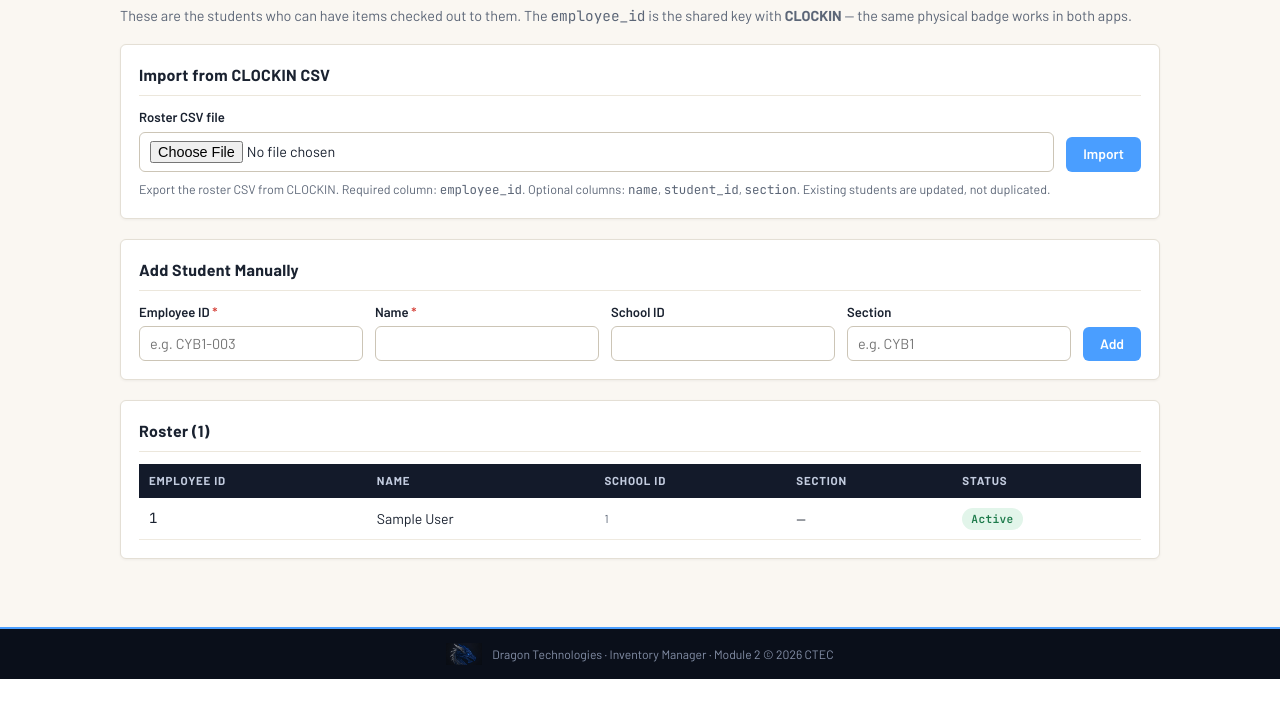
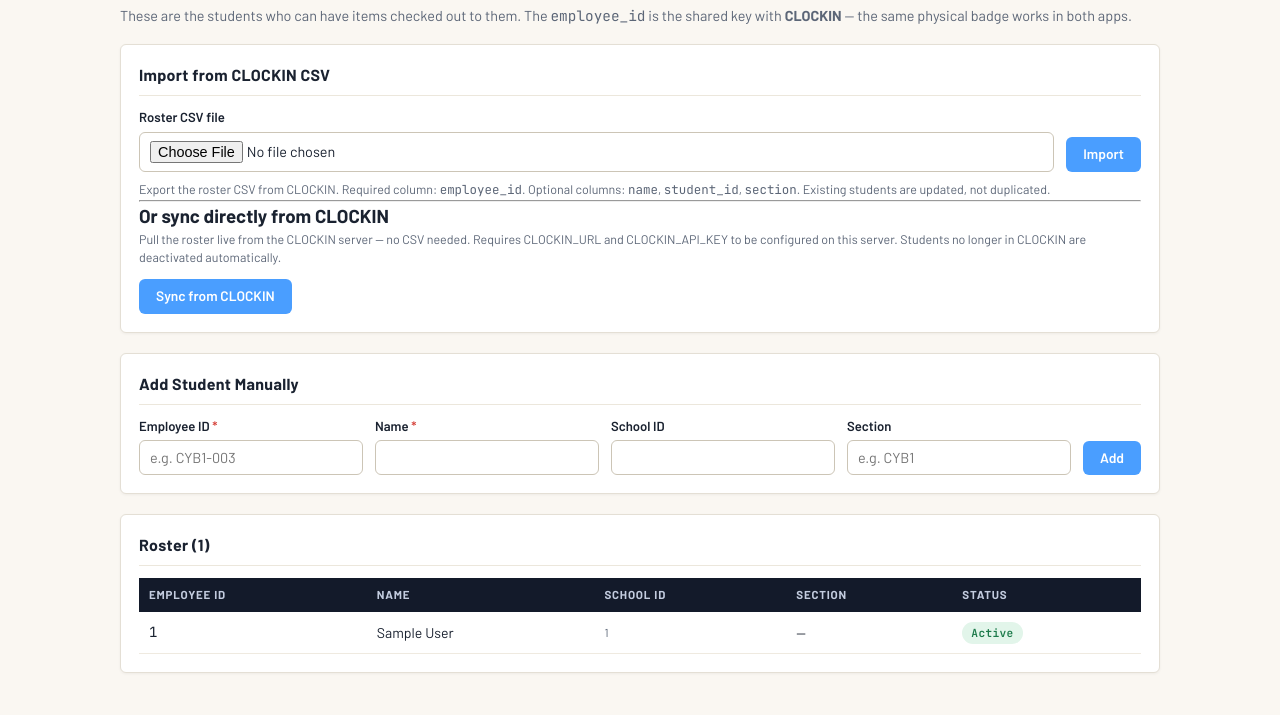
Before and after one commit to Chavi7/inventory-manager, a Flask app: page /roster in a window 1280 px wide. Shown: the part 181-896 px from the top of the page. Before the commit the page ends 860 px from the top, so only its background shows below. Run offline with Flask 3, Linux system fonts and the light colour scheme; the visitor is signed in with stand-in values (Sample User, id 1); data comes from the database, SQL or seed files in the repository.

Commit message:
Add live CLOCKIN roster sync (direct API, no CSV) (#3)
* Add live roster sync from CLOCKIN API

New POST /roster/sync pulls students from CLOCKIN's /api/roster endpoint and upserts them into the local students table. Same logic as CSV import — existing employee_ids updated, new ones added, missing ones deactivated. Requires CLOCKIN_URL and CLOCKIN_API_KEY env vars. Falls back gracefully if CLOCKIN is unreachable.

* Add CLOCKIN_URL, CLOCKIN_API_KEY env vars and ctec-net shared network

Enables the live roster sync from CLOCKIN. Both containers join ctec-net so they resolve by name. Sync is optional — leave vars blank to keep CSV-only import.

* Document live CLOCKIN roster sync and mark roadmap complete

```diff
--- a/app/app.py
+++ b/app/app.py
@@ -7,6 +7,9 @@ import csv
 import io
 import json
 import functools
+import urllib.request
+import urllib.error
+import ssl
 from datetime import datetime, timedelta
 
 import bcrypt
@@ -810,6 +813,122 @@ def roster_import():
     return redirect(url_for("roster"))
 
 
+@app.route("/roster/sync", methods=["POST"])
+@role_required("admin")
+def roster_sync():
+    """Pull the roster directly from CLOCKIN's API instead of a CSV file.
+
+    Requires CLOCKIN_URL and CLOCKIN_API_KEY environment variables.
+    If either is missing, the sync is disabled with a clear message.
+    Calls CLOCKIN's /api/roster endpoint and upserts students into the
+    local students table — same logic as the CSV import, same upsert
+    behaviour (existing employee_ids are updated, new ones added).
+    """
+    clockin_url = os.environ.get("CLOCKIN_URL", "").rstrip("/")
+    api_key = os.environ.get("CLOCKIN_API_KEY", "")
+
+    if not clockin_url or not api_key:
+        flash(
+            "CLOCKIN sync is not configured. Set CLOCKIN_URL and "
+            "CLOCKIN_API_KEY environment variables on this server.",
+            "error",
+        )
+        return redirect(url_for("roster"))
+
+    api_url = f"{clockin_url}/api/roster?key={api_key}"
+
+    try:
+        # Allow self-signed / internal certs on the classroom LAN.
+        ctx = ssl.create_default_context()
+        ctx.check_hostname = False
+        ctx.verify_mode = ssl.CERT_NONE
+        req = urllib.request.Request(api_url)
+        with urllib.request.urlopen(req, timeout=10, context=ctx) as resp:
+            body = json.loads(resp.read().decode("utf-8"))
+    except urllib.error.HTTPError as exc:
+        if exc.code == 401:
+            flash("CLOCKIN sync failed: API key rejected.", "error")
+        elif exc.code == 503:
+            flash(
+                "CLOCKIN sync failed: the CLOCKIN server has its API "
+                "disabled (CLOCKIN_API_KEY not set there).",
+                "error",
+            )
+        else:
+            flash(f"CLOCKIN sync failed: HTTP {exc.code}.", "error")
+        return redirect(url_for("roster"))
+    except (urllib.error.URLError, OSError) as exc:
+        flash(
+            f"Could not reach CLOCKIN at {clockin_url}. "
+            "Is the CLOCKIN container running?",
+            "error",
+        )
+        return redirect(url_for("roster"))
+    except json.JSONDecodeError:
+        flash("CLOCKIN returned an unrecognised response.", "error")
+        return redirect(url_for("roster"))
+
+    employees = body.get("employees", [])
+    if not employees:
+        flash("CLOCKIN roster is empty — nothing to import.", "warning")
+        return redirect(url_for("roster"))
+
+    conn = get_db()
+    added = updated = deactivated = 0
+    incoming_ids = set()
+
+    for emp in employees:
+        emp_id = (emp.get("employee_id") or "").strip()
+        if not emp_id:
+            continue
+        incoming_ids.add(emp_id)
+        name = (emp.get("name") or "").strip() or emp_id
+        sid = (emp.get("student_id") or "").strip()
+        active = 1 if emp.get("active", True) else 0
+
+        existing = conn.execute(
+            "SELECT id FROM students WHERE employee_id = ?", (emp_id,)
+        ).fetchone()
+        if existing:
+            conn.execute(
+                "UPDATE students SET name=?, student_id=?, active=?"
+                " WHERE employee_id=?",
+                (name, sid, active, emp_id),
+            )
+            updated += 1
+        else:
+            conn.execute(
+                """INSERT INTO students
+                      (employee_id, name, student_id, active, created_at)
+                   VALUES (?, ?, ?, ?, ?)""",
+                (emp_id, name, sid, active, _now()),
+            )
+            added += 1
+
+    # Deactivate students who are no longer in the CLOCKIN roster.
+    # Only touch students that exist in our DB but were not in the API response.
+    if incoming_ids:
+        existing_all = conn.execute(
+            "SELECT employee_id FROM students"
+        ).fetchall()
+        for row in existing_all:
+            if row["employee_id"] not in incoming_ids:
+                conn.execute(
+                    "UPDATE students SET active = 0 WHERE employee_id = ?",
+                    (row["employee_id"],),
+                )
+                deactivated += 1
+
+    conn.commit()
+    conn.close()
+
+    parts = [f"{added} added", f"{updated} updated"]
+    if deactivated:
+        parts.append(f"{deactivated} deactivated (no longer in CLOCKIN)")
+    flash(f"Roster sync complete: {', '.join(parts)}.", "success")
+    return redirect(url_for("roster"))
+
+
 # ---------------------------------------------------------------------------
 # Asset QR labels  (admin + manager)
 # ---------------------------------------------------------------------------
--- a/app/templates/roster.html
+++ b/app/templates/roster.html
@@ -25,6 +25,17 @@
     <span class="mono">section</span>. Existing students are updated,
     not duplicated.
   </p>
+
+  <hr class="form-divider">
+  <h3 class="panel-subtitle">Or sync directly from CLOCKIN</h3>
+  <form method="post" action="{{ url_for('roster_sync') }}" class="inline-form">
+    <p class="field-hint" style="margin-top:0">
+      Pull the roster live from the CLOCKIN server — no CSV needed.
+      Requires CLOCKIN_URL and CLOCKIN_API_KEY to be configured on this
+      server. Students no longer in CLOCKIN are deactivated automatically.
+    </p>
+    <button type="submit" class="btn btn-primary">Sync from CLOCKIN</button>
+  </form>
 </section>
 
 <section class="panel panel-form">
```
Also changed, not shown: compose.web-editor.yml (+9 -0 lines), compose.yml (+9 -0 lines), README.md.
